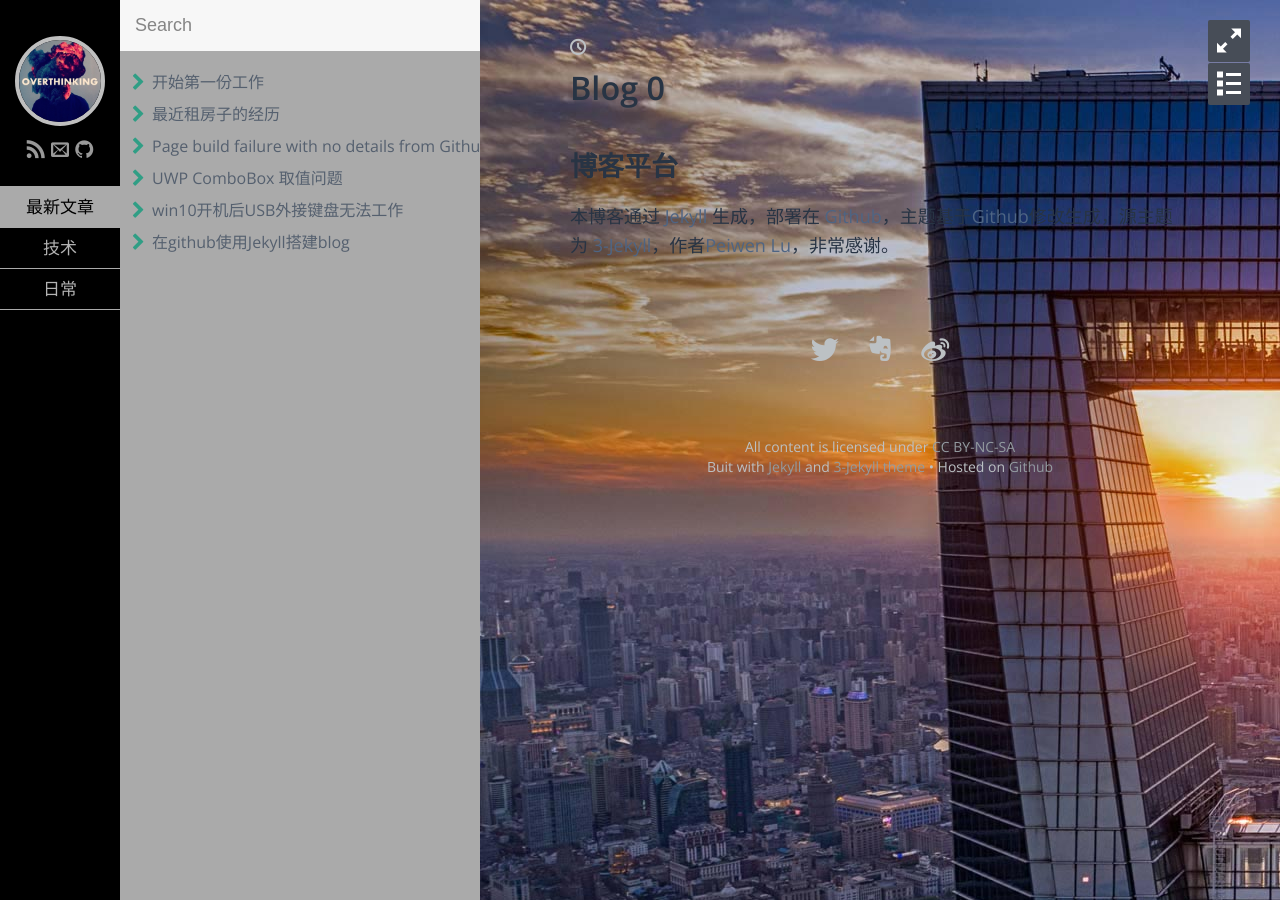
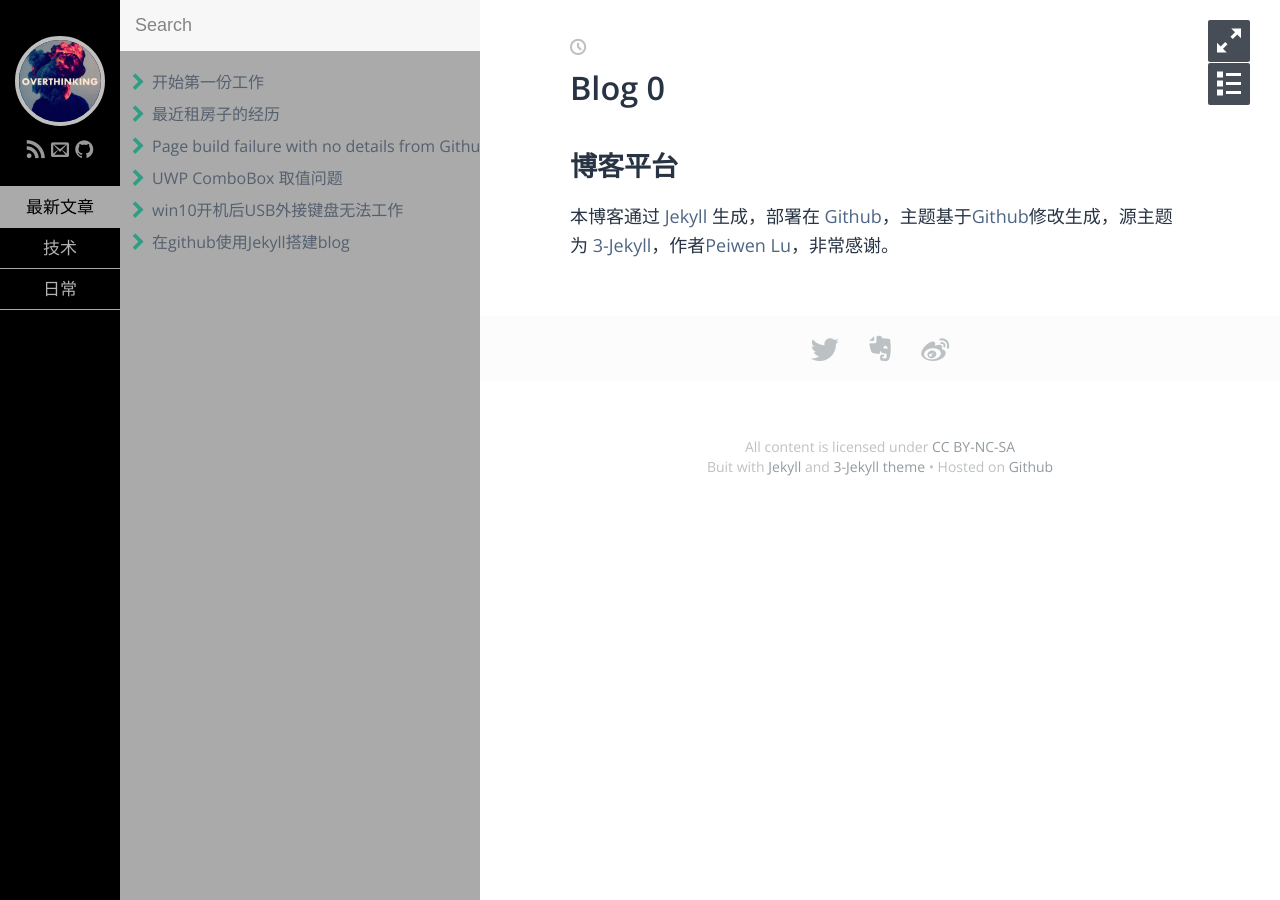
Before and after one commit to raygift/raygift.github.io, a Jekyll site: the page built from index.md, in a window 1280 px wide. Built offline with Jekyll 4.4.1, drawn with Linux system fonts in a browser that asks for light colours; some web fonts are replaced.

Commit message:
Revert "自定义首页背景图片"
This reverts commit 4bcea70e4ed756d9b275a25bc78bfc116dbf7a69.

```diff
--- a/_sass/05-post.sass
+++ b/_sass/05-post.sass
@@ -10,7 +10,6 @@
   //   animation: fadeIn .6s $time-function
   &.open
     width: calc(100% - #{$sidebar-width})
-    background-image: url(/assets/img/wallpaper.jpg)
 
 .container
   max-width: $post-max-width
--- a/css/main.sass
+++ b/css/main.sass
@@ -81,7 +81,6 @@ $post-link-color: lighten($post-text-color, 20%)
 $post-link-hover-color: $gradient-end
 
 $post-bg: #FFFFFF
-// $post-bg-img:url(/assets/img/BingWallpaper-2017-08-31)
 
 $post-img-border-color: darken($post-bg, 4%)
 $post-img-border-width: 4px
@@ -98,8 +97,7 @@ $post-paragraph-spacing: 30px
 
 $post-hr-color: darken($post-bg, 5%)
 
-// $post-share-bg: darken($post-bg, 1%)
-$post-share-bg: transparent
+$post-share-bg: darken($post-bg, 1%)
 $post-share-color: $post-meta-color
 $post-share-hover-color: $gradient-end
 
```
Also changed, not shown: assets/img/BingWallpaper-2017-08-31.jpg (deleted), assets/img/wallpaper.jpg (deleted).
